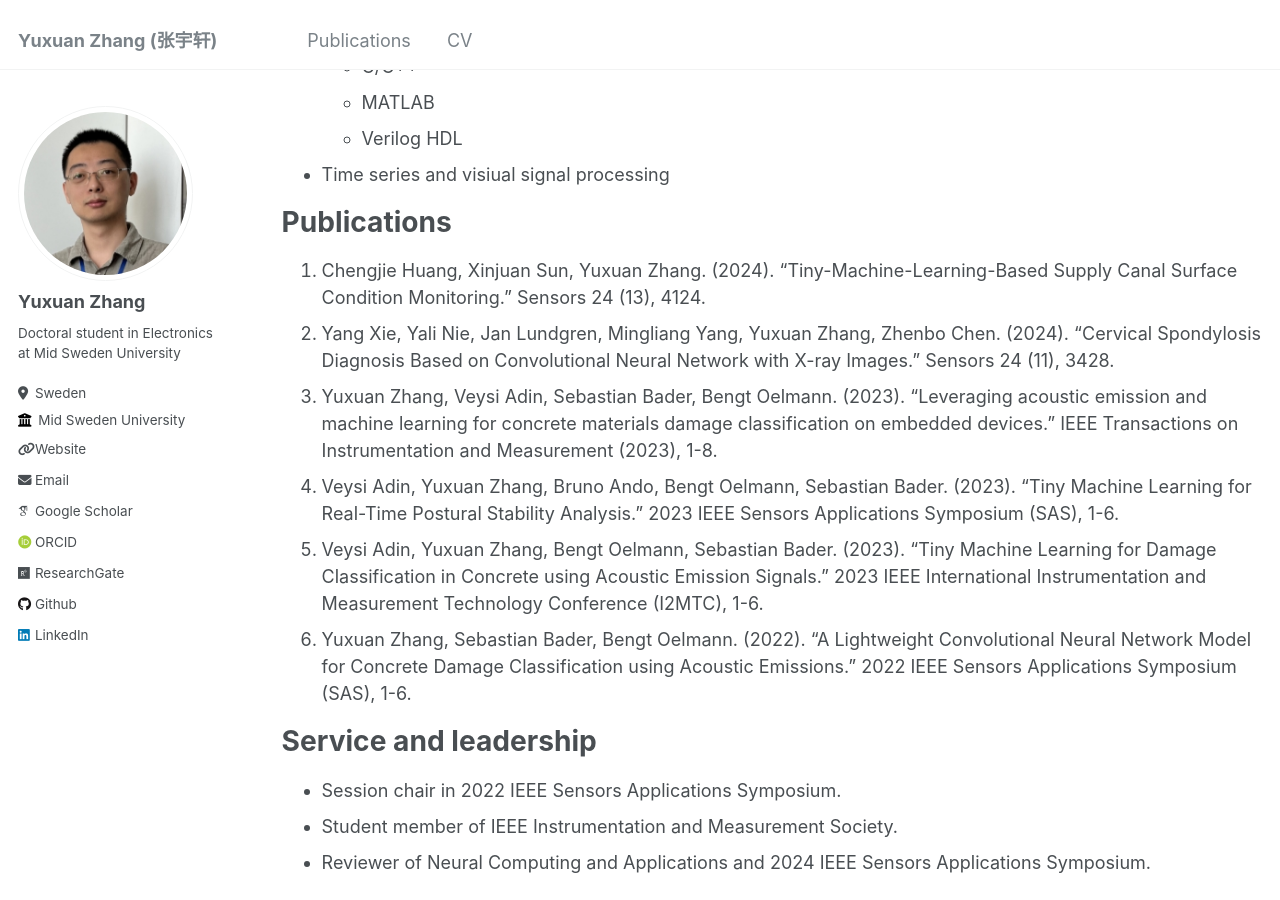
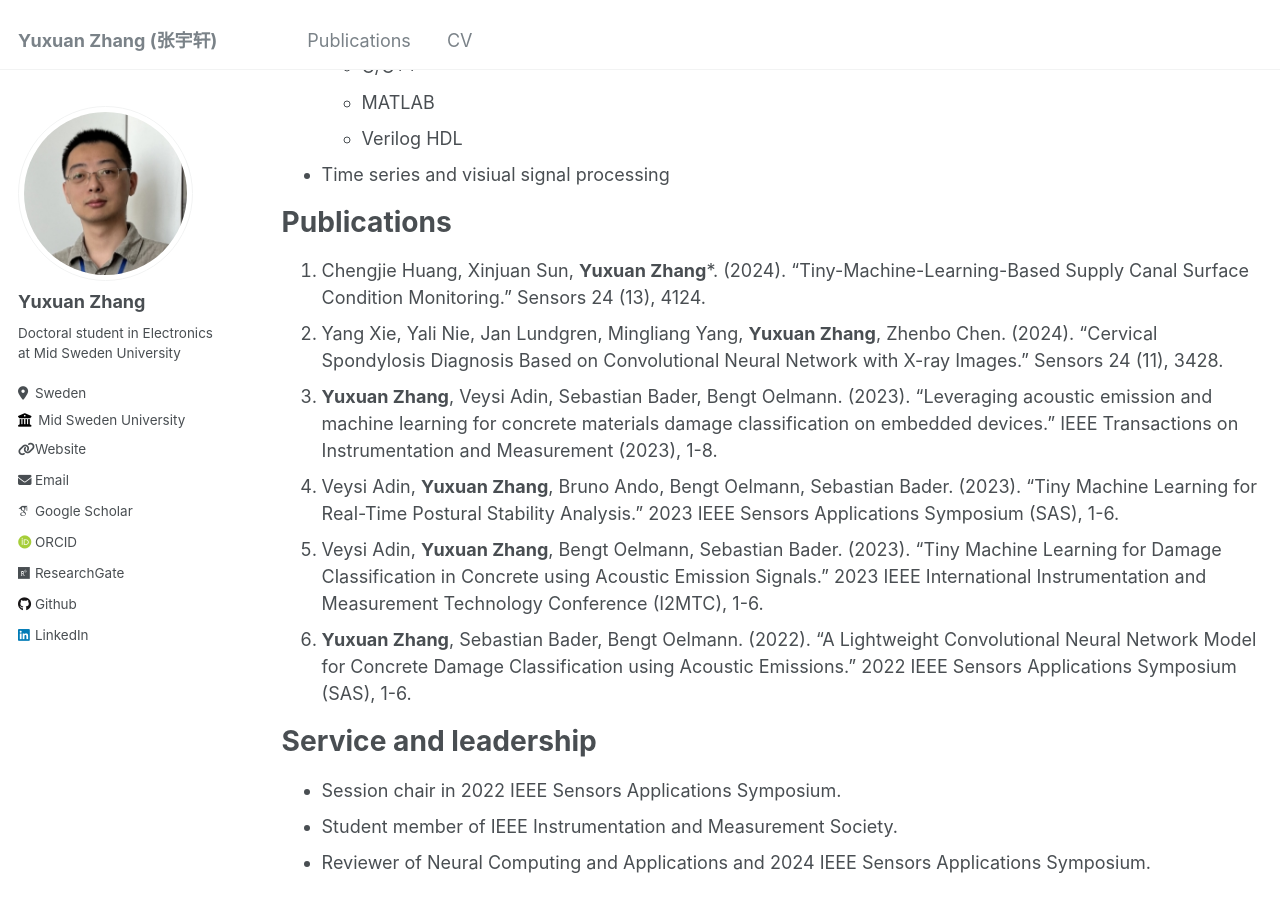
Before and after one commit to YuxuanZhang-96/YuxuanZhang-96.github.io, a Jekyll site: the page built from _pages/cv.md, in a window 1280 px wide and 900 px high, scrolled down 620 px. Built offline with Jekyll 4.4.1, drawn with Linux system fonts in a browser that asks for light colours; some web fonts are replaced.

Commit message:
Update cv.md

```diff
--- a/_pages/cv.md
+++ b/_pages/cv.md
@@ -33,12 +33,12 @@ Skills
 
 Publications
 ======
-1. Chengjie Huang, Xinjuan Sun, Yuxuan Zhang. (2024). "Tiny-Machine-Learning-Based Supply Canal Surface Condition Monitoring." Sensors 24 (13), 4124.
-2. Yang Xie, Yali Nie, Jan Lundgren, Mingliang Yang, Yuxuan Zhang, Zhenbo Chen. (2024). "Cervical Spondylosis Diagnosis Based on Convolutional Neural Network with X-ray Images." Sensors 24 (11), 3428.
-3. Yuxuan Zhang, Veysi Adin, Sebastian Bader, Bengt Oelmann. (2023). "Leveraging acoustic emission and machine learning for concrete materials damage classification on embedded devices." IEEE Transactions on Instrumentation and Measurement (2023), 1-8.
-4. Veysi Adin, Yuxuan Zhang, Bruno Ando, Bengt Oelmann, Sebastian Bader. (2023). "Tiny Machine Learning for Real-Time Postural Stability Analysis." 2023 IEEE Sensors Applications Symposium (SAS), 1-6.
-5. Veysi Adin, Yuxuan Zhang, Bengt Oelmann, Sebastian Bader. (2023). "Tiny Machine Learning for Damage Classification in Concrete using Acoustic Emission Signals." 2023 IEEE International Instrumentation and Measurement Technology Conference (I2MTC), 1-6.
-6. Yuxuan Zhang, Sebastian Bader, Bengt Oelmann. (2022). "A Lightweight Convolutional Neural Network Model for Concrete Damage Classification using Acoustic Emissions." 2022 IEEE Sensors Applications Symposium (SAS), 1-6.
+1. Chengjie Huang, Xinjuan Sun, **Yuxuan Zhang***. (2024). "Tiny-Machine-Learning-Based Supply Canal Surface Condition Monitoring." Sensors 24 (13), 4124.
+2. Yang Xie, Yali Nie, Jan Lundgren, Mingliang Yang, **Yuxuan Zhang**, Zhenbo Chen. (2024). "Cervical Spondylosis Diagnosis Based on Convolutional Neural Network with X-ray Images." Sensors 24 (11), 3428.
+3. **Yuxuan Zhang**, Veysi Adin, Sebastian Bader, Bengt Oelmann. (2023). "Leveraging acoustic emission and machine learning for concrete materials damage classification on embedded devices." IEEE Transactions on Instrumentation and Measurement (2023), 1-8.
+4. Veysi Adin, **Yuxuan Zhang**, Bruno Ando, Bengt Oelmann, Sebastian Bader. (2023). "Tiny Machine Learning for Real-Time Postural Stability Analysis." 2023 IEEE Sensors Applications Symposium (SAS), 1-6.
+5. Veysi Adin, **Yuxuan Zhang**, Bengt Oelmann, Sebastian Bader. (2023). "Tiny Machine Learning for Damage Classification in Concrete using Acoustic Emission Signals." 2023 IEEE International Instrumentation and Measurement Technology Conference (I2MTC), 1-6.
+6. **Yuxuan Zhang**, Sebastian Bader, Bengt Oelmann. (2022). "A Lightweight Convolutional Neural Network Model for Concrete Damage Classification using Acoustic Emissions." 2022 IEEE Sensors Applications Symposium (SAS), 1-6.
 
 
 Service and leadership
```
